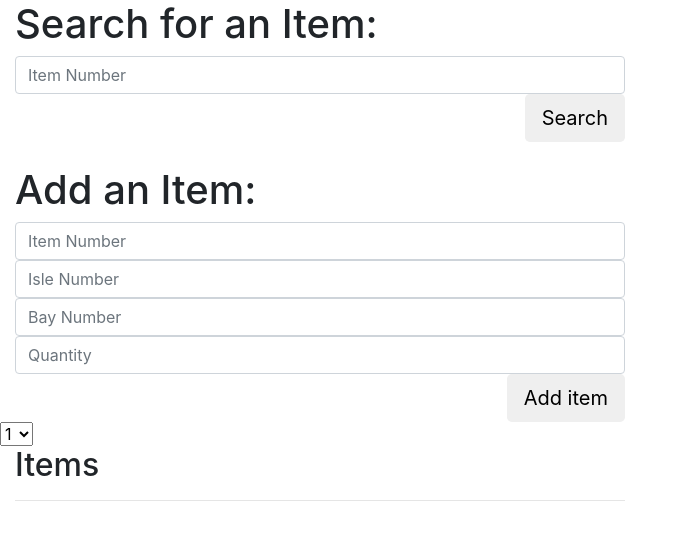
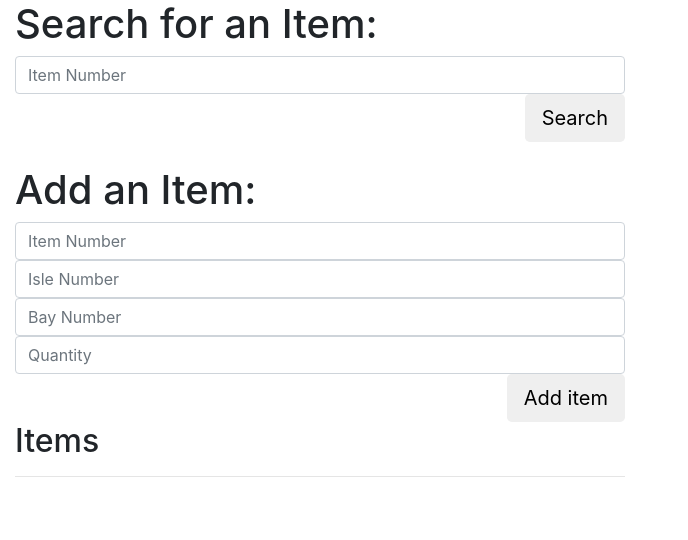
Before and after one commit to JayPTucker/TopStocker, a website: page app/public/home.html in a window 1280 px wide. Shown: the whole page, without its empty margins (0-688 px from the left). Drawn offline with nearby package versions, Linux system fonts and the light colour scheme; no server answers; a web font is replaced by a local one.

Commit message:
Edited out Home.html test features

```diff
--- a/app/public/home.html
+++ b/app/public/home.html
@@ -48,7 +48,8 @@
         </div>
       </div>
 
-      <div class="row" id="options_row">
+      <!-- WIP SEARCH BY ISLE NUMBER SECTION -->
+      <!-- <div class="row" id="options_row">
         <select>
           <option value="1">1</option>
           <option value="2">2</option>
@@ -58,7 +59,7 @@
           <option value="6">6</option>
           <option value="7">7</option>
         </select>
-      </div>
+      </div> -->
 
       <div class="row">
         <div class="col-sm-6 col-sm-offset-2">
```
